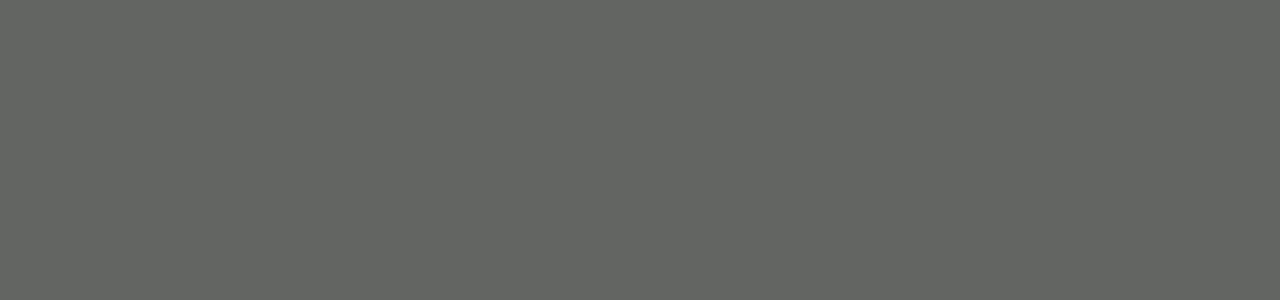
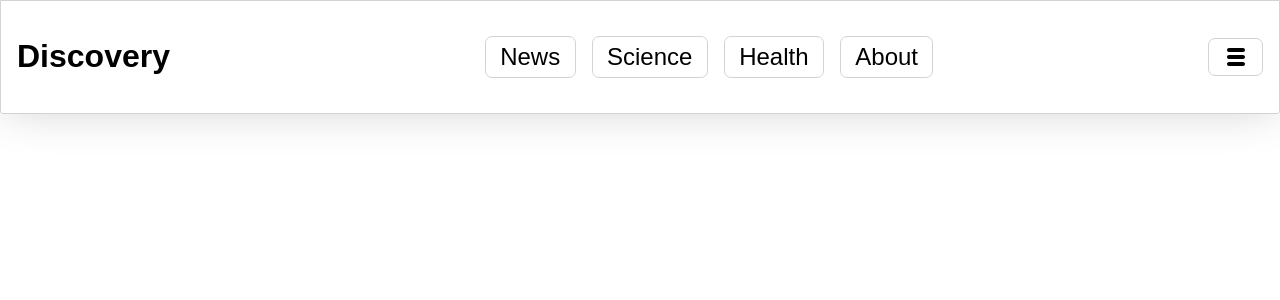
Before and after one commit to brandonfesta/e-commerce-in-React, a React (Vite) app: page / in a window 1280 px wide. Shown: the top 300 px of the page. Built offline with nearby package versions, Linux system fonts and the light colour scheme.

Commit message:
first commit, created header

```diff
--- a/index.html
+++ b/index.html
@@ -2,9 +2,9 @@
 <html lang="en">
   <head>
     <meta charset="UTF-8" />
-    <link rel="icon" type="image/svg+xml" href="/vite.svg" />
+    <!-- <link rel="icon" type="image/svg+xml" href="/vite.svg" /> -->
     <meta name="viewport" content="width=device-width, initial-scale=1.0" />
-    <title>e-commerce</title>
+    <title>news visualizer</title>
   </head>
   <body>
     <div id="root"></div>
--- a/src/App.jsx
+++ b/src/App.jsx
@@ -1,9 +1,12 @@
 
+import Header from "./components/Header"
+import Main from "./components/Main"
 
 export default function App(){
    return (
-      <div>
-
+      <div className="page-container">
+         <Header></Header>
+         <Main></Main>
       </div>
    )
 };
--- /dev/null
+++ b/src/components/Header.jsx
@@ -0,0 +1,24 @@
+import { TiThMenu  } from "react-icons/ti";
+import HeaderButton from "./buttons/HeaderButton";
+
+const buttonContent = {
+    news: "News",
+    science: "Science",
+    health: "Health",
+    about: "About"
+}
+
+export default function Header(){
+   return (
+      <header className="header">
+        <h1>Discovery</h1>
+        <ul>
+            <li><HeaderButton content={buttonContent.news}/></li>
+            <li><HeaderButton content={buttonContent.science}/></li>
+            <li><HeaderButton content={buttonContent.health}/></li>
+            <li><HeaderButton content={buttonContent.about}/></li>
+        </ul>
+        <button className="menu-btn"><TiThMenu></TiThMenu></button>
+      </header>
+   )
+};
--- /dev/null
+++ b/src/components/Main.jsx
@@ -0,0 +1,9 @@
+
+
+export default function Main(){
+   return (
+      <main className="main">
+
+      </main>
+   )
+};
--- /dev/null
+++ b/src/components/buttons/HeaderButton.jsx
@@ -0,0 +1,9 @@
+
+
+export default function HeaderButton({content}){
+   return (
+      <button>
+        {content}
+      </button>
+   )
+};
--- a/src/index.css
+++ b/src/index.css
@@ -1,4 +1,58 @@
 body{
-    background-color: #636562;
-    padding: 2rem 10rem;
+    margin: 0;
 }
+.page-container{
+    background-color: white;
+    margin: 0;
+    padding: 0;
+    font-family: Arial, Helvetica, sans-serif;
+    display: grid;
+    grid-template-areas:
+    "header" "header" "header"
+    "main" "main" "main";
+}
+header{
+    border: 1px solid lightgrey;
+    padding: 1rem;
+    border-radius: 0  0 3px 3px;
+    display: flex;
+    flex-direction: row;
+    justify-content: space-between;
+    align-items: center;
+    box-shadow:0px -1px 47px -4px #CDCDCD;
+    grid-area: header;
+}
+header .menu-btn{
+    display: flex;
+    align-items: center;
+}
+header ul{
+    display: flex;
+    flex-direction: row;
+    list-style: none;
+    gap: 1rem;
+}
+header button{
+    font-size: x-large;
+    background-color: white;
+    border: 1px solid lightgrey;
+    padding: 0.4rem 0.9rem;
+    border-radius: 7px;
+}
+header button:hover{
+    background-color: lightgrey;
+    cursor: pointer;
+}
+
+main{
+    grid-area: main;
+}
+
+
+/* @media (max-width: 700px) {
+  .page-container {
+    grid-template-areas:
+    "main" "main" "main"
+    "header" "header" "header";
+  }
+} */
```
Also changed, not shown: package.json (+8 -1 lines), 1 other file (tests, documents, lock files or other folders).
